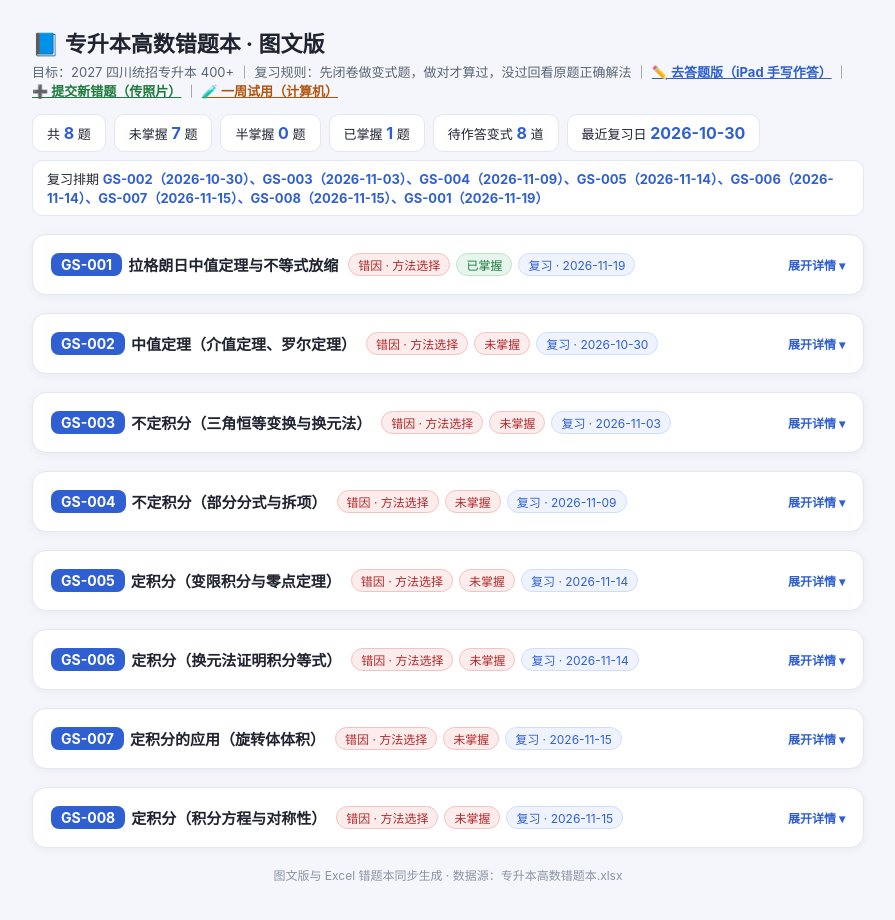
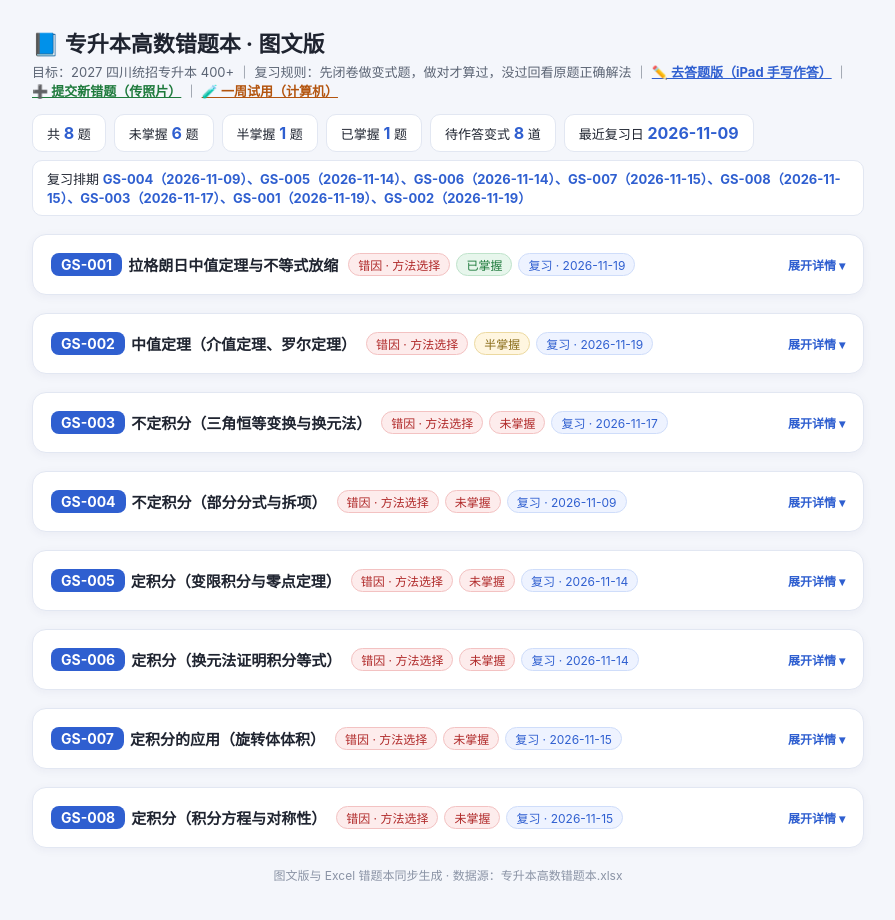
Before and after one commit to chenkeny60/cuotiben, a plain HTML site: page index.html in a window 1280 px wide. Shown: the whole page, without its empty margins (192-1087 px from the left). Drawn offline with Linux system fonts and the light colour scheme.

Commit message:
结算刷新 2026-11-16

```diff
--- a/index.html
+++ b/index.html
@@ -51,12 +51,12 @@
   <div class="sub">目标：2027 四川统招专升本 400+ ｜ 复习规则：先闭卷做变式题，做对才算过，没过回看原题正确解法 ｜ <a href="dati.html" style="color:#2f5fd0;font-weight:700;">✏️ 去答题版（iPad 手写作答）</a> ｜ <a href="tijiao.html" style="color:#1e7a3c;font-weight:700;">➕ 提交新错题（传照片）</a> ｜ <a href="shiyong.html" style="color:#b3540e;font-weight:700;">🧪 一周试用（计算机）</a></div>
   <div class="stats">
     <span class="stat">共 <b>8</b> 题</span>
-    <span class="stat">未掌握 <b>7</b> 题</span>
-    <span class="stat">半掌握 <b>0</b> 题</span>
+    <span class="stat">未掌握 <b>6</b> 题</span>
+    <span class="stat">半掌握 <b>1</b> 题</span>
     <span class="stat">已掌握 <b>1</b> 题</span>
     <span class="stat">待作答变式 <b>8</b> 道</span>
-    <span class="stat">最近复习日 <b>2026-10-30</b></span>
-    <span class="stat">复习排期 <b style="font-size:13px;">GS-002（2026-10-30）、GS-003（2026-11-03）、GS-004（2026-11-09）、GS-005（2026-11-14）、GS-006（2026-11-14）、GS-007（2026-11-15）、GS-008（2026-11-15）、GS-001（2026-11-19）</b></span>
+    <span class="stat">最近复习日 <b>2026-11-09</b></span>
+    <span class="stat">复习排期 <b style="font-size:13px;">GS-004（2026-11-09）、GS-005（2026-11-14）、GS-006（2026-11-14）、GS-007（2026-11-15）、GS-008（2026-11-15）、GS-003（2026-11-17）、GS-001（2026-11-19）、GS-002（2026-11-19）</b></span>
   </div>
 
 <details class="card">
@@ -111,8 +111,8 @@ f 在 [a, b] 上连续、在 (a, b) 内可导，由拉格朗日中值定理，
     <span class="code">GS-002</span>
     <span class="module">中值定理（介值定理、罗尔定理）</span>
     <span class="tag tag-err">错因 · 方法选择</span>
-    <span class="tag m-bad">未掌握</span>
-    <span class="tag tag-date">复习 · 2026-10-30</span>
+    <span class="tag m-mid">半掌握</span>
+    <span class="tag tag-date">复习 · 2026-11-19</span>
     <span class="toggle-hint"><span class="h-open">展开详情 ▾</span><span class="h-close">收起 ▴</span></span>
   </summary>
   <div class="sec prob">
@@ -150,7 +150,7 @@ f(0) = 4 − f(1)，f(0) 与 f(1) 分居 2 的两侧，
   </div>
   <div class="sec var">
       <div class="sec-title">🔁 变式题（先闭卷做它）<span class="var-status">待作答</span></div>
-      <p>设 f(x) 在 [0,5] 上连续，在 (0,5) 内可导，且 f(0)+f(4)=10，f(5)=5，证明：存在一点 ξ∈(0,5)，使得 f′(ξ)=0。</p>
+      <p>设 f(x) 在 [0,6] 上连续，在 (0,6) 内可导，且 f(0)+f(5)=12，f(6)=6，证明：存在一点 ξ∈(0,6)，使得 f′(ξ)=0。</p>
       <a class="go-answer" href="dati.html#GS-002">✏️ 去做这道变式题 →</a>
       <p class="hint">点过去在答题页手写，写完点「提交」我直接收到，晚上结算判分；参考答案只存档，不公布。</p>
     </div>
@@ -161,7 +161,7 @@ f(0) = 4 − f(1)，f(0) 与 f(1) 分居 2 的两侧，
     <span class="module">不定积分（三角恒等变换与换元法）</span>
     <span class="tag tag-err">错因 · 方法选择</span>
     <span class="tag m-bad">未掌握</span>
-    <span class="tag tag-date">复习 · 2026-11-03</span>
+    <span class="tag tag-date">复习 · 2026-11-17</span>
     <span class="toggle-hint"><span class="h-open">展开详情 ▾</span><span class="h-close">收起 ▴</span></span>
   </summary>
   <div class="sec prob">
@@ -196,7 +196,7 @@ cos x = 2cos²(<span class='frac'><span class='num'>x</span><span class='den'>2<
   </div>
   <div class="sec var">
       <div class="sec-title">🔁 变式题（先闭卷做它）<span class="var-status">待作答</span></div>
-      <p>求不定积分 ∫ <span class='frac'><span class='num'>1</span><span class='den'>3+cos x</span></span> dx。</p>
+      <p>求不定积分 ∫ <span class='frac'><span class='num'>1</span><span class='den'>4+cos x</span></span> dx。</p>
       <a class="go-answer" href="dati.html#GS-003">✏️ 去做这道变式题 →</a>
       <p class="hint">点过去在答题页手写，写完点「提交」我直接收到，晚上结算判分；参考答案只存档，不公布。</p>
     </div>
```
Also changed, not shown: dati.html (+4 -4 lines).
